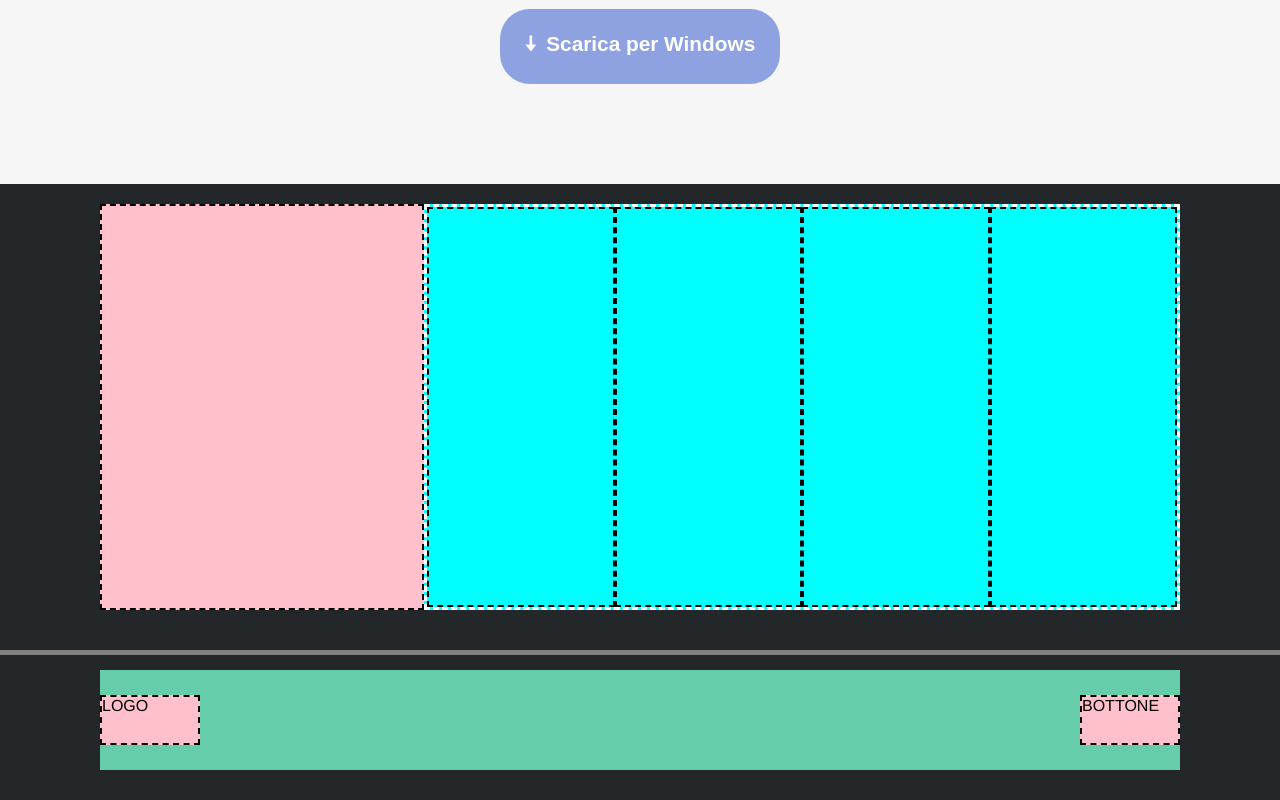
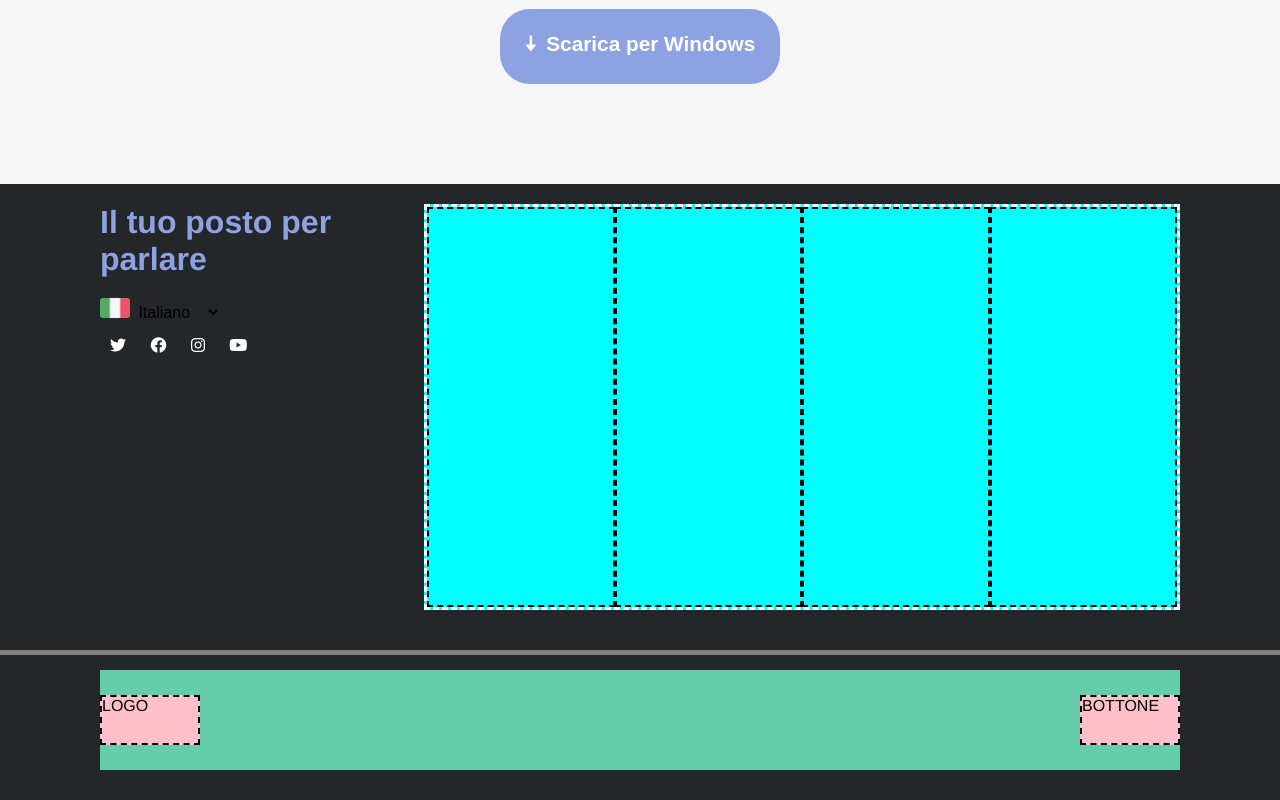
Before and after one commit to Michel-Ramirez/htmlcss-discord, a plain HTML site: page index.html in a window 1280 px wide. Shown: the part 3029-3829 px from the top of the page. Drawn offline with Linux system fonts and the light colour scheme.

Commit message:
add footer & language

```diff
--- a/css/style.css
+++ b/css/style.css
@@ -193,14 +193,7 @@ p {
     color: white;
 }
 
-
-
-
-
-
-
-
-
+/* FOOTER */
 
 
 .container-col-right{
@@ -212,27 +205,50 @@ p {
 
 }
 
+.column-social{
+    min-height: 400px;
+    width: 30%;
+}
+
+
+/* LENGAGE SELECTOR */
+
+.column-footer img{
+    width: 30px;
+}
+
+#lenguage{
+    background: none;
+    border: none;
+    font-size: 1rem;
+}
+
+.column-social h2{
+    color: #8EA1E1;
+    padding-bottom: 20px;
+}
+
+.social i{
+    color: white;
+    padding: 15px 10px;
+
+}
+
+/* COLUMN OTHER LINKS & INFO */
+
+
 .col-left, .col-medium-left, .col-medium-right, .col-right{
     width: calc(100% / 4);
     min-height: 400px;
     border: 2px dashed black;
 }
 
-.column{
+.column-footer{
     background-color: #23272A;
     padding-top: 20px;
     padding-bottom: 40px;
 }
 
-.column-social{
-    background-color: pink;
-    border: 2px dashed black;
-    min-height: 400px;
-    width: 30%;
-}
-
-
-/* FOOTER */
 
 .bg-footer{
     background-color: #23272A;
--- a/index.html
+++ b/index.html
@@ -5,6 +5,7 @@
     <meta http-equiv="X-UA-Compatible" content="IE=edge">
     <meta name="viewport" content="width=device-width, initial-scale=1.0">
     <link rel="stylesheet" href="css/style.css">
+    <link rel="stylesheet" href="https://cdnjs.cloudflare.com/ajax/libs/font-awesome/6.4.0/css/all.min.css" integrity="sha512-iecdLmaskl7CVkqkXNQ/ZH/XLlvWZOJyj7Yy7tcenmpD1ypASozpmT/E0iPtmFIB46ZmdtAc9eNBvH0H/ZpiBw==" crossorigin="anonymous" referrerpolicy="no-referrer" />
     <title>Discord</title>
 </head>
 <body>
@@ -80,10 +81,25 @@
                 <button class="btn-download last-btn-download">Scarica per Windows</button>
             </div>
         </section>
-
-        <section class="column">
+    </main>
+    <footer class="column-footer">
         <div class="container-col-main c-center d-flex">
-                <div class="column-social"></div>
+            <div class="column-social">
+                <h2>Il tuo posto per parlare</h2>
+                <img src="img/ita.png" alt="img bandiera ita">
+                <select name="Lingua" id="lenguage">
+                    <option value="it">Italiano</option>
+                    <option value="en">Inglese</option>
+                    <option value="fr">Francese</option>
+                    <option value="de">Tedesco</option>
+                </select>
+                <div class="social">
+                    <i class="fa-brands fa-twitter"></i>
+                    <i class="fa-brands fa-facebook"></i>
+                    <i class="fa-brands fa-instagram"></i>
+                    <i class="fa-brands fa-youtube"></i>
+                </div>
+            </div>
             <div class="container-col-right d-flex">
                 <div class="col-left"></div>
                 <div class="col-medium-left"></div>
@@ -91,8 +107,7 @@
                 <div class="col-right"></div>
             </div>
         </div>
-        </section>
-    </main>
+    </footer>
     <footer class="bg-footer">
         <div class="container-footer c-center d-flex">
             <div id="logo-footer">LOGO</div>
```
Lines whose indentation alone changed are shown as unchanged.
